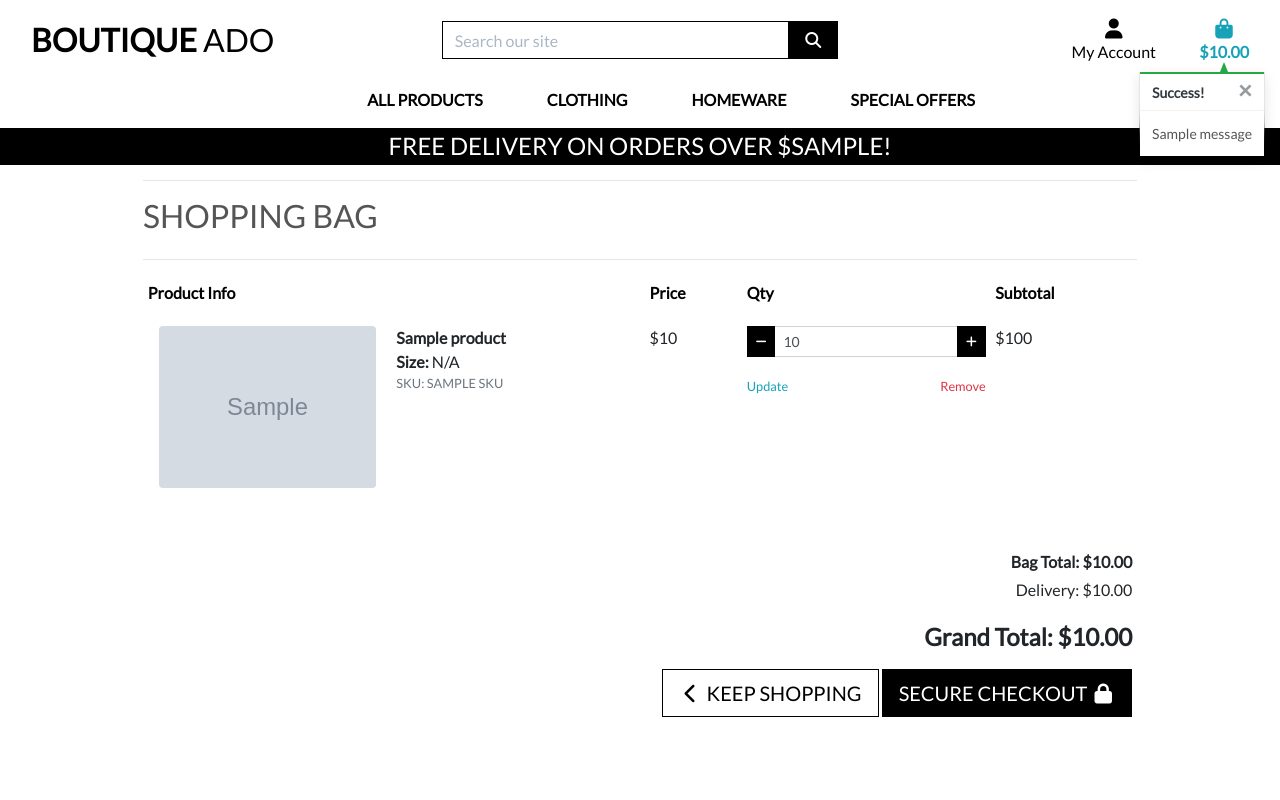
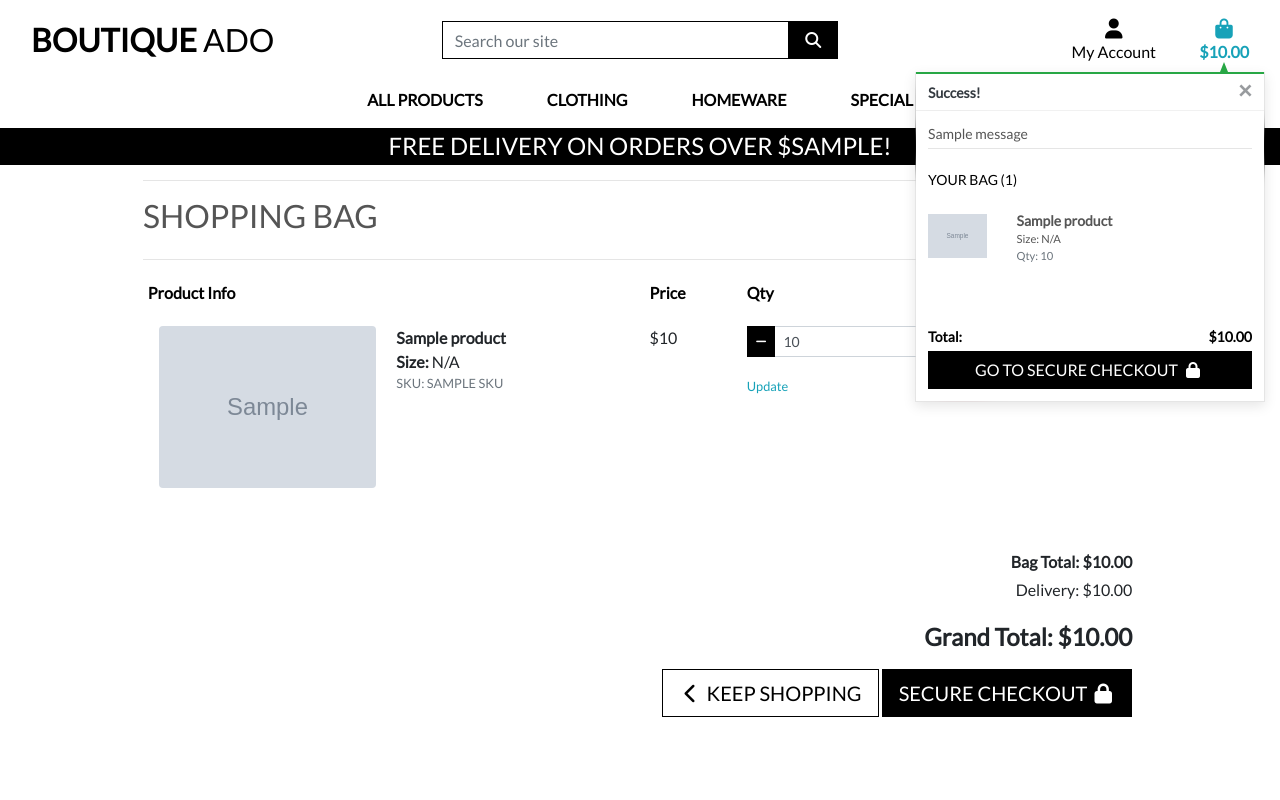
Before and after one commit to SanclerZanella/project---Boutique-ADO, a Django app: template bag/templates/bag/bag.html in a window 1280 px wide. Run offline with Django 3.2, Linux system fonts and the light colour scheme; the template is opened without the code that fills it: most values are stand-ins (such as "Sample title", 1, 10 or a date in 2020); grey boxes marked "Sample" are stand-in pictures; one stand-in notice (Sample message) is shown; some libraries are stand-ins or nearby versions.

Commit message:
Add notification css, shopping bag preview and addtional mesages

```diff
--- a/static/css/base.css
+++ b/static/css/base.css
@@ -102,10 +102,6 @@ a.category-badge > span.badge:hover {
     cursor: pointer;
 }
 
-input[name='q']::placeholder {
-    color: #aab7c4;
-}
-
 /* ------------------------------- bootstrap toasts */
 
 .message-container {
--- a/templates/includes/toasts/toast_success.html
+++ b/templates/includes/toasts/toast_success.html
@@ -8,6 +8,51 @@
         </button>
     </div>
     <div class="toast-body bg-white">
-        {{ message }}
+        <div class="row">
+            <div class="col">
+                {{ message }}
+                <hr class="mt-1 mb-3">
+            </div>
+        </div>
+        {% if grand_total and not on_profile_page %}
+            <p class="logo-font bg-white text-black py-1">Your Bag ({{ product_count }})</p>
+            <div class="bag-notification-wrapper">
+                {% for item in bag_items %}
+                    <div class="row">
+                        <div class="col-3 my-1">
+                            {% if item.product.image %}
+                            <img class="w-100" src="{{ item.product.image.url }}" alt="{{ item.product.name }}">
+                            {% else %}
+                            <img class="w-100" src="{{ MEDIA_URL }}noimage.png" alt="{{ item.product.name }}">
+                            {% endif %}
+                        </div>
+                        <div class="col-9">
+                            <p class="my-0"><strong>{{ item.product.name }}</strong></p>
+                            <p class="my-0 small">Size: {% if item.product.has_sizes %}{{ item.size|upper }}{% else %}N/A{% endif %}</p>
+                            <p class="my-0 small text-muted">Qty: {{ item.quantity }}</p>
+                        </div>
+                    </div>
+                {% endfor %}
+            </div>
+            <div class="row">
+                <div class="col">
+                    <strong><p class="mt-3 mb-1 text-black">
+                        Total{% if free_delivery_delta > 0 %} (Exc. delivery){% endif %}:
+                        <span class="float-right">${{ total|floatformat:2 }}</span>
+                    </p></strong>
+                    {% if free_delivery_delta > 0 %}
+                        <p class="mb-0 p-2 bg-warning shadow-sm text-black text-center">
+                            Spend <strong>${{ free_delivery_delta }}</strong> more to get free next day delivery!
+                        </p>
+                    {% endif %}
+                    <a href="{% url 'view_bag' %}" class="btn btn-black btn-block rounded-0">
+                        <span class="text-uppercase">Go To Secure Checkout</span>
+                        <span class="icon">
+                            <i class="fas fa-lock"></i>
+                        </span>
+                    </a>
+                </div>
+            </div>
+        {% endif %}
     </div>
 </div>
```
Also changed, not shown: other parts of static/css/base.css (+0 -119 lines), bag/views.py (+20 -15 lines).
